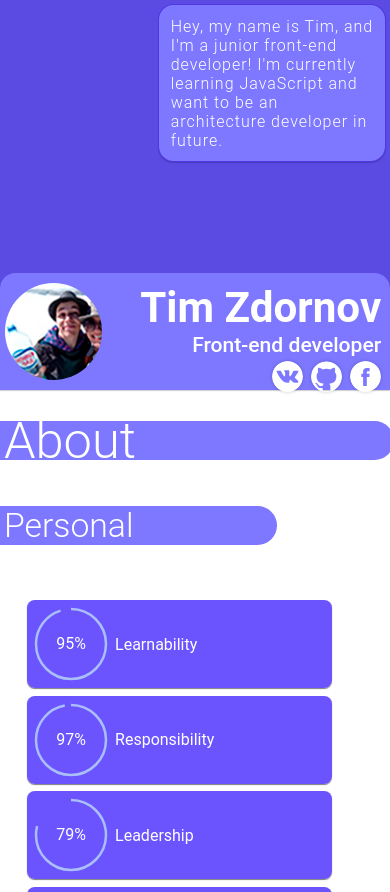
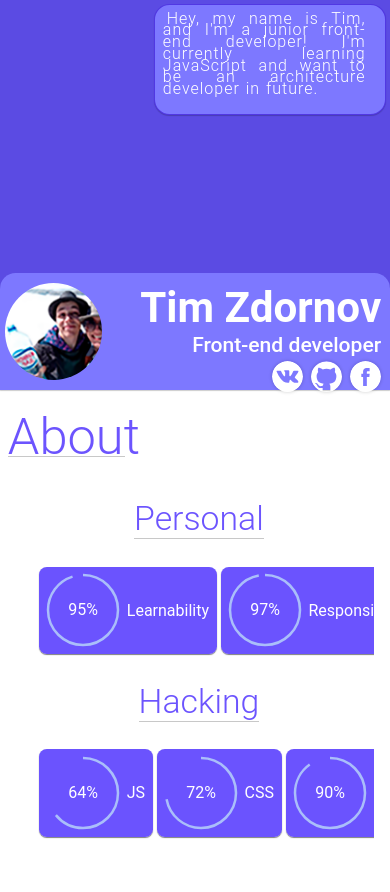
Before and after one commit to dreamchasersuon/portfolio, a React app: page / in a window 390 px wide. After the commit the page ends 864 px from the top, so only its background shows below. Built offline with nearby package versions, Linux system fonts and the light colour scheme.

Commit message:
Redesign skills group.

```diff
--- a/src/Main.css
+++ b/src/Main.css
@@ -4,7 +4,6 @@
        url(fonts/Lato-Regular.ttf) format("ttf");
 }
 * { font-family: 'Roboto', sans-serif; }
-
 .InfoPanelBlock {
   display: flex;
   align-items: center;
@@ -20,9 +19,14 @@
   background-color: rgba(125, 120, 255, 1);
   max-width: 52vmin;
   color: rgba(255, 255, 255, 1);
-  padding: 1vmin;
+  padding: 2vmin;
   margin: 1vmin;
   border-radius: 1vmin;
+  text-indent: 1vmin;
+  text-justify: kashida;
+  line-height: 3vmin;
+  word-spacing: 1px;
+  text-align: justify;
   box-shadow: 0 1px 1px rgba(0, 0, 0, .2);
 }
 .ProfileModalWindow {
@@ -168,7 +172,7 @@
   .UsersMessage {
     min-width: 50vmin;
     min-height: 20vmin;
-    padding: 3vmin;
+    padding: 2vmin 5vmin 5vmin 2vmin;
     align-self: flex-end;
     text-shadow: none;
     border-radius: 4vmin;
--- a/src/Personal.css
+++ b/src/Personal.css
@@ -38,28 +38,31 @@
   overflow: scroll;
 }
 .StatsBlockHeader {
+  cursor: pointer;
   display: flex;
-  min-width: 100%;
+    padding-bottom: 1vmin;
+  margin-left: 2vmin;
+  max-width: 16vmin;
   font-weight: 300;
-  min-height: 7vmin;
-  max-height: 10vmin;
-  color: rgba(255, 255, 255, 1);
-  background-color: rgba(71, 41, 254, 0.8);
+  color: rgba(71, 41, 254, 0.8);
   font-size: 6vh;
-  border-top-right-radius: 10vmin;
-  border-bottom-right-radius: 10vmin;
+  border-bottom: 1px solid rgba(200, 200, 200, 1);
+  transition: all 1s cubic-bezier(0.785, 0.135, 0.15, 0.86);
 }
 .SpecialSectionHeader {
+  cursor: pointer;
   display: flex;
-  max-height: 10vmin;
-  min-width: 70vmin;
-  margin-top: 1vmin;
-  border-top-right-radius: 10vmin;
-  border-bottom-right-radius: 10vmin;
   font-weight: 300;
-  color: rgba(255, 255, 255, 1);
-  background-color: rgba(71, 41, 254, 0.8);
+  color: rgba(71, 41, 254, 0.8);
   font-size: 4vh;
+  border-bottom: 1px solid rgba(200, 200, 200, 1);
+  transition: all 1s cubic-bezier(0.785, 0.135, 0.15, 0.86);
+}
+.SpecialSectionHeader:active {
+  border-bottom: 3px solid rgba(71, 41, 254, 0.8);
+}
+.SpecialSectionHeader:hover, .StatsBlockHeader:hover {
+  border-bottom: 3px solid rgba(71, 41, 254, 0.8);
 }
 .Specials-Skill {
   display: flex;
@@ -67,7 +70,7 @@
   width: 25vmin;
   flex-grow: 1;
   max-height: 15vmin;
-  margin: 1vmin 1vmin;
+  margin: 1vmin 1vmin 1vmin 0;
   border-radius: 2vmin;
   box-shadow: 0 1px 1px rgba(0, 0, 0, .5);
   background-color: rgba(71, 41, 254, 0.8);
@@ -106,36 +109,31 @@ circle {
     height: auto;
   }
   .StatsBlockHeader {
-    padding: 1vmin 0 1vmin 1vmin;
     align-items: center;
     max-height: 8vmin;
+    min-width: 30vmin;
     font-weight: 300;
     margin-top: 8vmin;
-    border-top-right-radius: 10vmin;
-    border-bottom-right-radius: 10vmin;
-    background-color: rgba(125, 120, 255, 1);
   }
   .SpecialSectionHeader {
     text-shadow: none;
     font-size: 4vh;
-    margin-top: 1vmin;
-    padding: 0 0 0 1vmin;
+    min-width: 20vmin;
+    margin: 0 0 0 2vmin;
     font-weight: 300;
-    border-top-right-radius: 10vmin;
-    border-bottom-right-radius: 10vmin;
-    background-color: rgba(125, 120, 255, 1);
   }
   .UsersSpecialsSection {
     min-width: 100vmin;
-    max-height: 100vmin;
+    min-height: 30vmin;
+    flex-flow: column;
     align-items: center;
-    overflow: scroll;
-    justify-content: space-between;
+    overflow: hidden;
   }
   .UsersSpecialsSection_wrapper {
     align-self: center;
     min-width: 80vmin;
-    min-height: 100vmin;
+    max-height: 100vmin;
+    flex-flow: row;
     box-sizing: content-box;
     overflow: scroll;
   }
```
